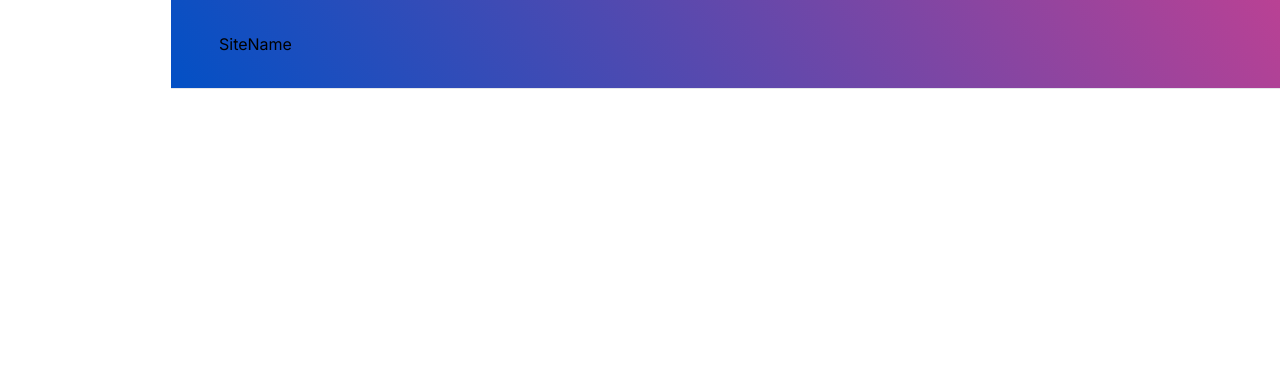
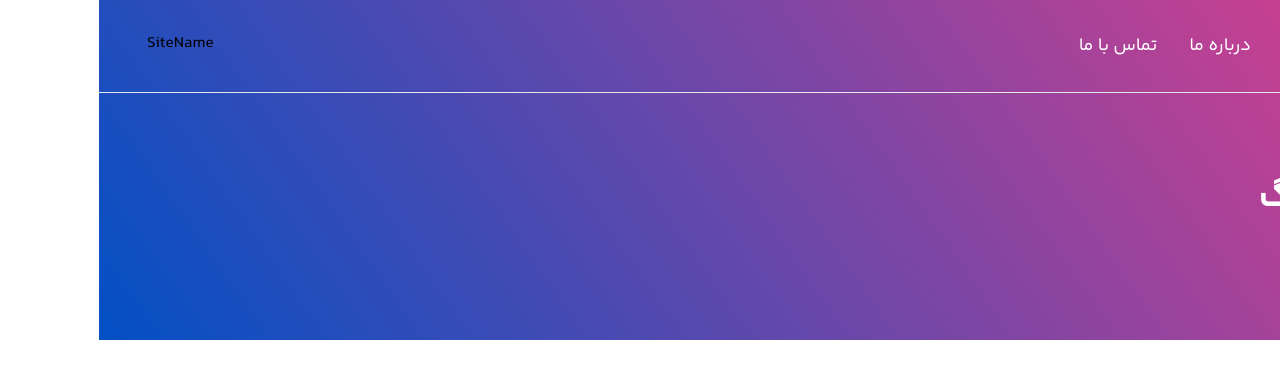
Before and after one commit to javadboroji/blog, a Next.js app: page /home in a window 1280 px wide. Shown: the top 378 px of the page. Built offline with nearby package versions, Linux system fonts and the light colour scheme.

Commit message:
breadcrumb/initila

```diff
--- /dev/null
+++ b/app/Components/BreadCrumb/BreadCrumb.tsx
@@ -0,0 +1,49 @@
+'use client'
+import Link from 'next/link';
+import { usePathname } from 'next/navigation'
+import React, { useEffect, useState } from 'react'
+interface breadcrumbPath {
+    href: string,
+    title: string
+}
+function BreadCrumb() {
+    const paths = usePathname();
+
+    /*================================ pathName split ==============================*/
+
+    const [pathsName, setpathsName] = useState<breadcrumbPath[]>([])
+    const splitPathName = () => {
+        const result = paths.split('/').filter(path => path);
+        const breadcrumbPaths: breadcrumbPath[] = result.map((path) =>
+            path === 'home'
+                ? ({ href: 'home', title: 'خانه' })
+                : ({ href: '', title: '' })
+        );
+
+        setpathsName(breadcrumbPaths);
+
+    }
+
+
+    useEffect(() => {
+        splitPathName();
+    }, [])
+
+
+    return (
+        <div className='bg-gradient'>
+            <div className='container h-full items-center'>
+                <div className='mt-12 flex flex-col justify-center  h-full py-8'>
+                    <h1 className='text-4xl font-bold text-white'> وبلاگ</h1>
+                    <div className='flex mt-4 '>
+                        {pathsName?.map((path, i) => (
+                            <Link href={`${path.href}`} key={i} className='text-white font-medium px-4'> {path.title}</Link>
+                        ))}
+                    </div>
+                </div>
+            </div>
+        </div>
+    )
+}
+
+export default BreadCrumb
--- a/app/Components/Header/Header.tsx
+++ b/app/Components/Header/Header.tsx
@@ -4,7 +4,7 @@ import SiteName from './SitName/SiteName'
 
 function Header() {
   return (
-    <div className='flex  header-bg-gradient p-8 border-b'>
+    <div className='flex  header-bg-gradient p-8 border-b fixed top-0 left-0 right-0'>
         <div className='container'>
             <div className='flex justify-between row-auto '>
                 <Menus/>
--- a/app/Components/Header/Menus/Menus.tsx
+++ b/app/Components/Header/Menus/Menus.tsx
@@ -1,9 +1,33 @@
+import Link from 'next/link'
 import React from 'react'
 
 function Menus() {
-  return (
-    <div>Menus</div>
-  )
+    const menus = [
+        {
+            id: 1,
+            title: 'خانه',
+            url: '/'
+        },
+        {
+            id: 2,
+            title: 'درباره ما',
+            url: 'About'
+        },
+        {
+            id: 3,
+            title: 'تماس با ما',
+            url: 'Contact'
+        },
+    ]
+    return (
+        <ul className='flex'>
+            {menus?.map((menu) => (
+                <li key={menu.id} className='px-4'>
+                    <Link href={`/${menu.url}`} className='text-white text-lg' >{menu.title} </Link>
+                </li>
+            ))}
+        </ul>
+    )
 }
 
 export default Menus
--- a/app/Components/Layout.tsx
+++ b/app/Components/Layout.tsx
@@ -1,11 +1,13 @@
 import React from 'react'
 import Header from './Header/Header'
 import Footer from './Footer/Footer'
+import BreadCrumb from './BreadCrumb/BreadCrumb'
 
 function Layout({ children }: { children: React.ReactNode }) {
     return (
         <div className='flex flex-col justify-between h-[100vh]'>
             <Header />
+            <BreadCrumb/>
             <div className='container'>
                 {children}
             </div>
--- a/app/globals.css
+++ b/app/globals.css
@@ -15,12 +15,17 @@
     --background-end-rgb: 0, 0, 0;
   }
 }
-
+@font-face {
+  font-family: iranSans;
+  src: url('../public/Font/YekanBakhFaNum-Regular.ttf');
+}
 body {
-
+    font-size: 16px;
+    font-family: iranSans !important;
 }
-.header-bg-gradient{
+.bg-gradient{
   background-image: linear-gradient(55deg, #0250c5 0%, #d43f8d 100%);
+  min-height: calc(270px + 70px);
 }
 @layer utilities {
   .text-balance {
--- a/app/home/page.tsx
+++ b/app/home/page.tsx
@@ -1,10 +1,11 @@
 import React from 'react'
 import Layout from '../Components/Layout'
+import BreadCrumb from '../Components/BreadCrumb/BreadCrumb'
 
 function page() {
   return (
    <Layout>
-        Home
+
    </Layout>
   )
 }
```
Also changed, not shown: public/Font/YekanBakhFaNum-Regular.ttf (added).
